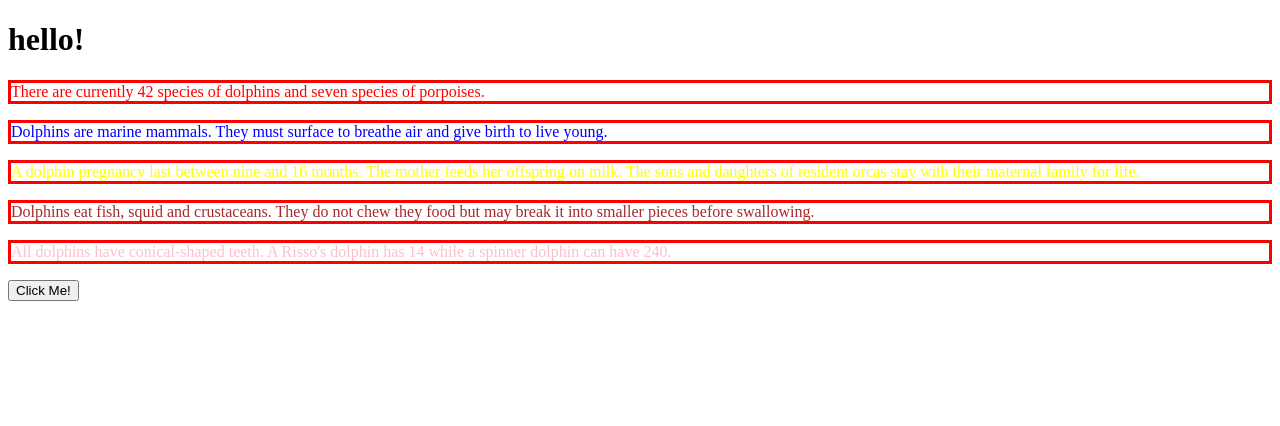
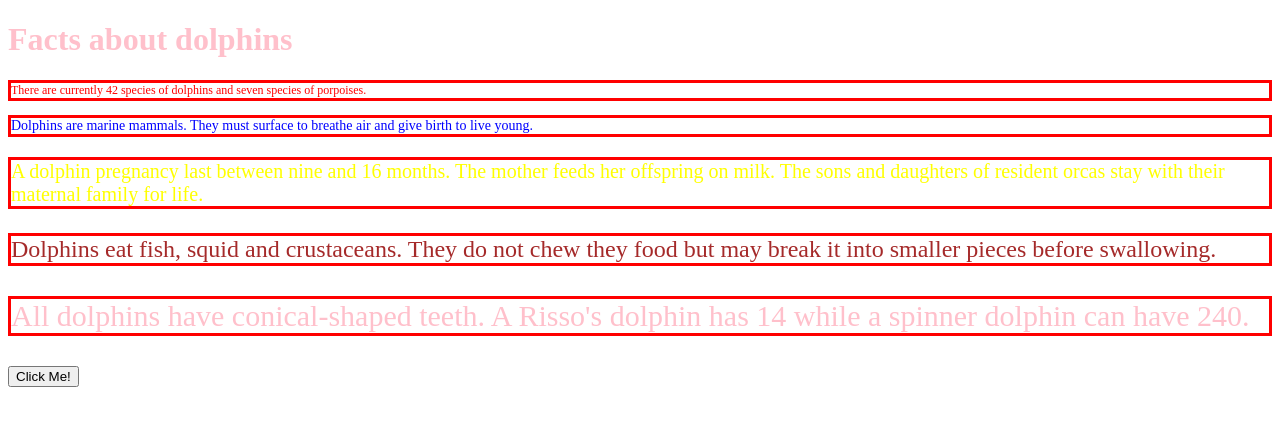
Before and after one commit to Demchenko22101969/12_05_23_Ulia, a plain HTML site: page index.html in a window 1280 px wide. Both pictures are taken after a click on the button "Click Me!". Drawn offline with Linux system fonts and the light colour scheme.

Commit message:
change_2

```diff
--- a/index.html
+++ b/index.html
@@ -21,6 +21,8 @@
 <script>
 
   function testButton(){
+    document.getElementById("title").style.color="pink";
+    document.getElementById("title").innerHTML = "Facts about dolphins";
     const facts = [
           "There are currently 42 species of dolphins and seven species of porpoises.",
           "Dolphins are marine mammals. They must surface to breathe air and give birth to live young.",
@@ -29,11 +31,13 @@
           "All dolphins have conical-shaped teeth. A Risso's dolphin has 14 while a spinner dolphin can have 240.",
         ];
         const colors = ["red","blue","yellow","brown","pink"];
+        const fontSize=["12px", "14px", "20px", "24px", "30px"];
     let elements = document.getElementsByClassName("title2");
         for (i = 0; i < elements.length; i++) {
           elements[i].style.border = "3px solid red";
           elements[i].style.color =colors[i];
           elements[i].innerHTML=facts[i];
+          elements[i].style.fontSize=fontSize[i]
   }
 }
 </script>
```
